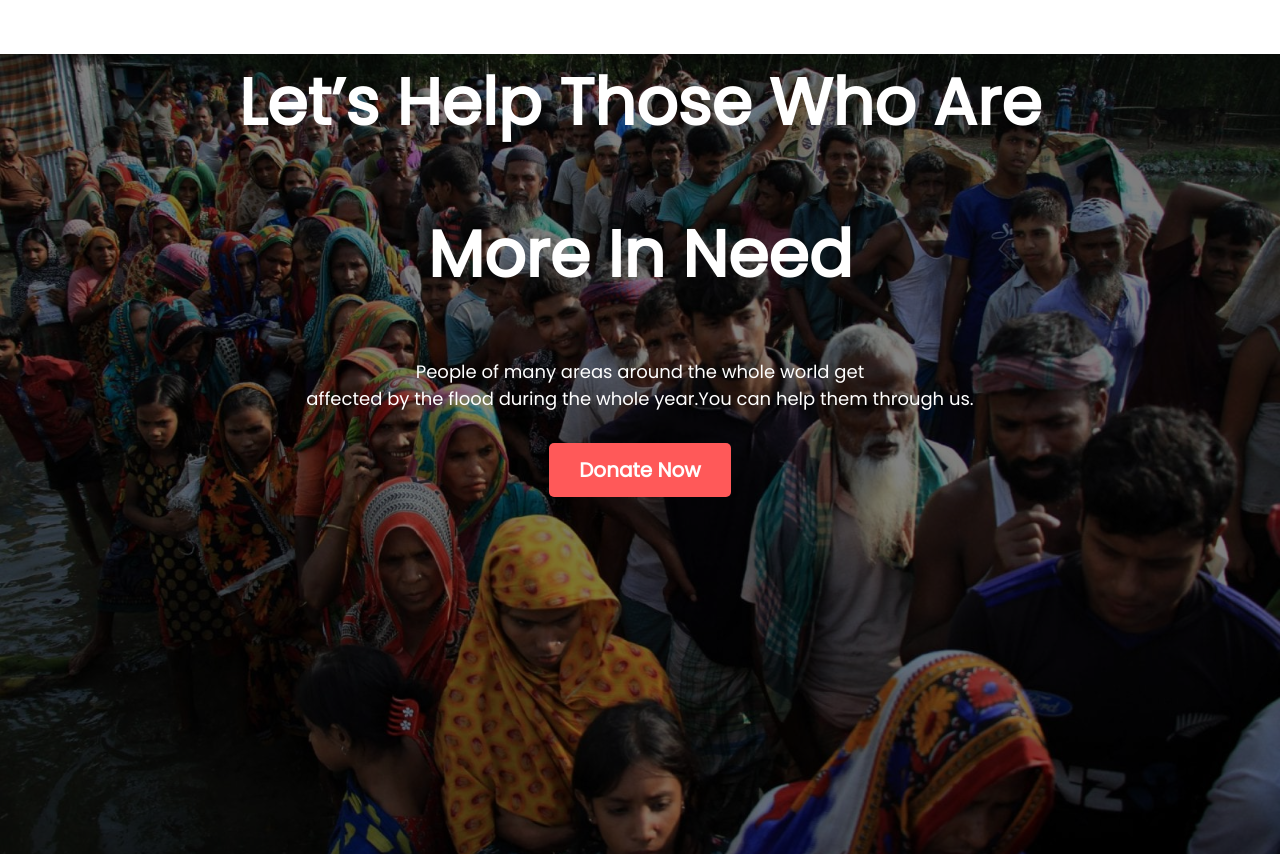
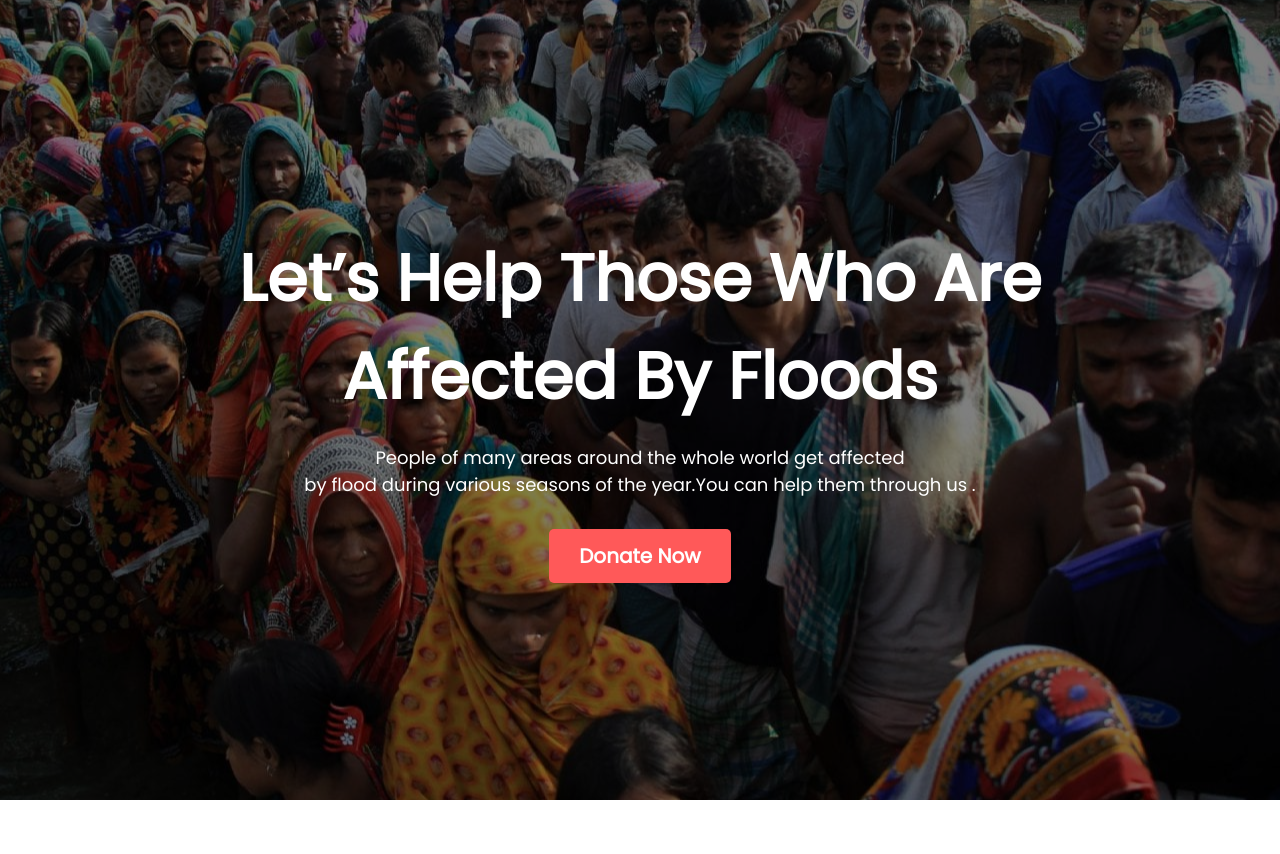
Before and after one commit to anowarzz/donate-for-flood-victims, a plain HTML site: page index.html in a window 1280 px wide. Shown: the top 854 px of the page. Drawn offline with Linux system fonts and the light colour scheme.

Commit message:
made some modification

```diff
--- a/index.html
+++ b/index.html
@@ -9,16 +9,18 @@
 <link rel="preconnect" href="https://fonts.gstatic.com" crossorigin>
 <link href="https://fonts.googleapis.com/css2?family=Inter&family=Lobster&family=Manrope:wght@300&family=Poppins&display=swap" rel="stylesheet">
     <link rel="stylesheet" href="style.css" />
+    <link rel="shortcut icon" href="icons/donate.png" type="image/x-icon">
   </head>
   <body>
     <section class="top-heading">
       <div class="introduction">
         <h1>Let’s Help Those Who Are</h1>
-        <h1>More In Need</h1>
+        <h1>Affected By Floods
+        </h1>
         <p>
-          People of many areas around the whole world get <br />
-          affected by the flood during the whole year.You can help them through
-          us.
+          People of many areas around the whole world get
+          affected <br> by flood during various seasons of the year.You can help them through
+          us .
         </p>
         <br />
         <a class="link-button" target="_blank" href="">Donate Now</a>
@@ -91,9 +93,8 @@
           <img src="icons/shelter.png" alt="shelter icon" />
           <h3>Shelter for a family</h3>
           <p>
-            Many people looses their only shelter during flood.Beacause
-            everything around them goes under water. We Provide temporary
-            Shelter center for them
+            Many people looses their only shelter during flood. They get no safe place to take shelter. We Provide temporary
+            Shelter center for them.
           </p>
         </div>
 
--- a/style.css
+++ b/style.css
@@ -1,14 +1,15 @@
 body {
-font-family: 'Inter', sans-serif;
-font-family: 'Lobster', cursive;
-font-family: 'Manrope', sans-serif;
-font-family: 'Poppins', sans-serif;
- box-sizing: border-box;
-margin: 0;
+  font-family: "Inter", sans-serif;
+  font-family: "Lobster", cursive;
+  font-family: "Manrope", sans-serif;
+  font-family: "Poppins", sans-serif;
+  box-sizing: border-box;
+  margin: 0;
 }
 h1 {
   font-size: 65px;
   font-weight: 700;
+  margin: 0;
 }
 
 .introduction {
@@ -32,11 +33,13 @@ h1 {
   background-image: url(images/donation7.jpg);
   background-repeat: no-repeat;
   height: 100vh;
-  background-size: cover;
   background-position: center;
   background-color: rgba(0, 0, 0, 0.5);
   background-blend-mode: darken, luminosity;
   margin-bottom: 130px;
+  display: flex;
+  place-content: center;
+  align-items: center;
 }
 h2 {
   font-size: 45px;
@@ -169,23 +172,22 @@ input[type="email"] {
   margin-bottom: 250px;
 }
 
-
-footer{
-  height:147px;
-  width:100%;
+footer {
+  height: 147px;
+  width: 100%;
   background-color: black;
-  padding-top:25px;
-  bottom:0;
+  padding-top: 25px;
+  bottom: 0;
 }
-.footer-head{
+.footer-head {
   font-family: lobster;
-  color:#ff5959;
-  font-size:24px;
+  color: #ff5959;
+  font-size: 24px;
   text-align: center;
 }
-.footer-body{
-  text-align:center;
-  font-size:14px;
-  font-family:manrope;
-  color:rgba(219, 203, 203, 0.979)
+.footer-body {
+  text-align: center;
+  font-size: 14px;
+  font-family: manrope;
+  color: rgba(219, 203, 203, 0.979);
 }
```
Also changed, not shown: icons/donate.png (added).
